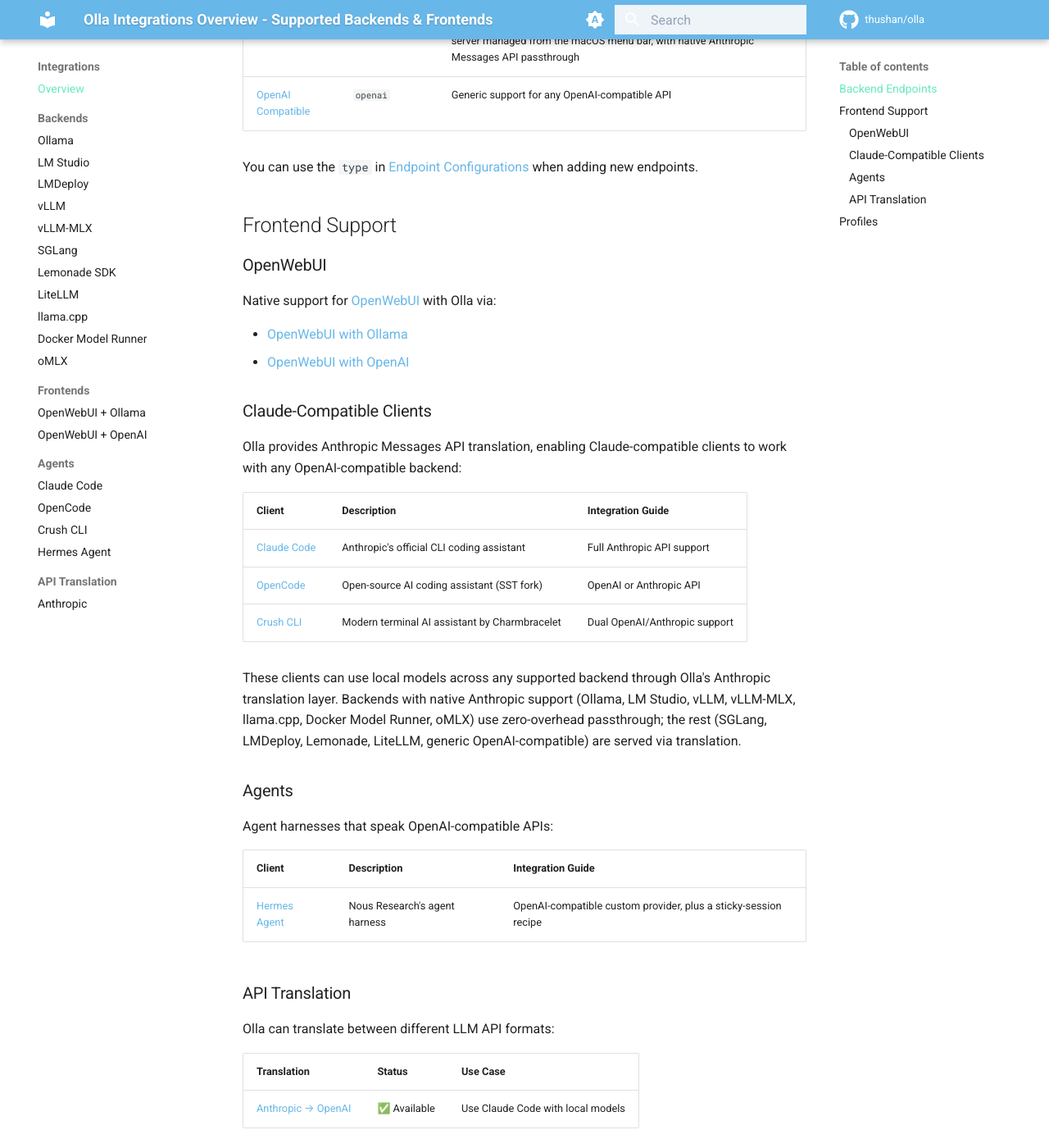
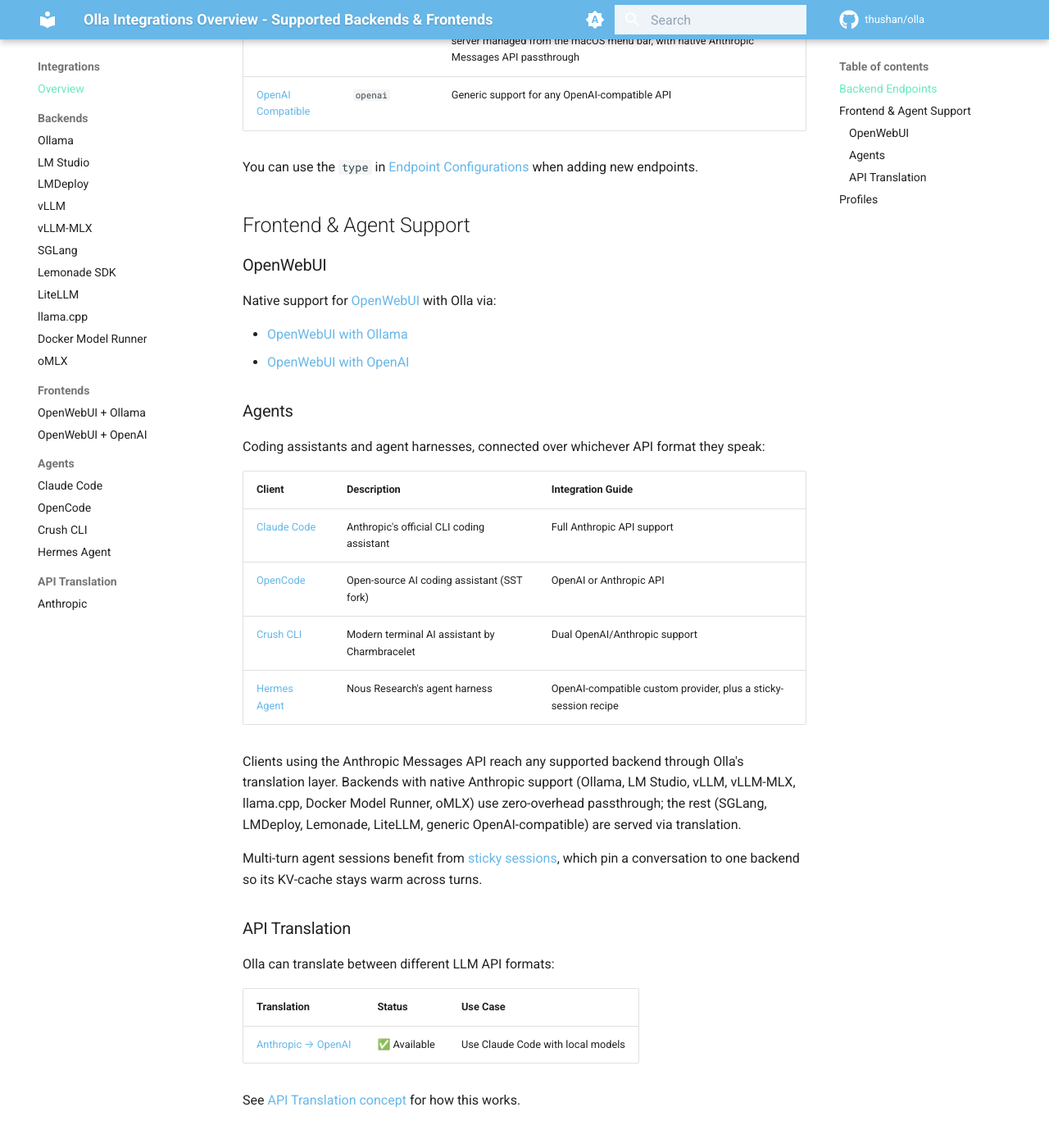
Before and after one commit to leo-3889/olla, an MkDocs documentation site: the page built from docs/content/integrations/overview.md, in a window 1280 px wide and 1400 px high, scrolled down 1064 px. Shown: the whole window at 82% size. Built offline with MkDocs 1.6.1 and Material for MkDocs 9.7.7, drawn with Linux system fonts in a browser that asks for light colours; comment, search, counter and statistics services are not loaded.

Commit message:
fix navigation and overview for agents

```diff
--- a/docs/content/integrations/overview.md
+++ b/docs/content/integrations/overview.md
@@ -29,7 +29,7 @@
 
 You can use the `type` in [Endpoint Configurations](/olla/configuration/overview/#endpoint-configuration) when adding new endpoints.
 
-## Frontend Support
+## Frontend & Agent Support
 
 ### OpenWebUI
 
@@ -38,25 +38,20 @@
 * [OpenWebUI with Ollama](./frontend/openwebui.md)
 * [OpenWebUI with OpenAI](./frontend/openwebui-openai.md)
 
-### Claude-Compatible Clients
+### Agents
 
-Olla provides Anthropic Messages API translation, enabling Claude-compatible clients to work with any OpenAI-compatible backend:
+Coding assistants and agent harnesses, connected over whichever API format they speak:
 
 | Client | Description | Integration Guide |
 |--------|-------------|-------------------|
 | [Claude Code](./frontend/claude-code.md) | Anthropic's official CLI coding assistant | Full Anthropic API support |
 | [OpenCode](./frontend/opencode.md) | Open-source AI coding assistant (SST fork) | OpenAI or Anthropic API |
 | [Crush CLI](./frontend/crush-cli.md) | Modern terminal AI assistant by Charmbracelet | Dual OpenAI/Anthropic support |
+| [Hermes Agent](./frontend/hermes-agent.md) | Nous Research's agent harness | OpenAI-compatible custom provider, plus a sticky-session recipe |
 
-These clients can use local models across any supported backend through Olla's Anthropic translation layer. Backends with native Anthropic support (Ollama, LM Studio, vLLM, vLLM-MLX, llama.cpp, Docker Model Runner, oMLX) use zero-overhead passthrough; the rest (SGLang, LMDeploy, Lemonade, LiteLLM, generic OpenAI-compatible) are served via translation.
+Clients using the Anthropic Messages API reach any supported backend through Olla's translation layer. Backends with native Anthropic support (Ollama, LM Studio, vLLM, vLLM-MLX, llama.cpp, Docker Model Runner, oMLX) use zero-overhead passthrough; the rest (SGLang, LMDeploy, Lemonade, LiteLLM, generic OpenAI-compatible) are served via translation.
 
-### Agents
-
-Agent harnesses that speak OpenAI-compatible APIs:
-
-| Client | Description | Integration Guide |
-|--------|-------------|-------------------|
-| [Hermes Agent](./frontend/hermes-agent.md) | Nous Research's agent harness | OpenAI-compatible custom provider, plus a sticky-session recipe |
+Multi-turn agent sessions benefit from [sticky sessions](../concepts/sticky-sessions.md), which pin a conversation to one backend so its KV-cache stays warm across turns.
 
 ### API Translation
 
```
